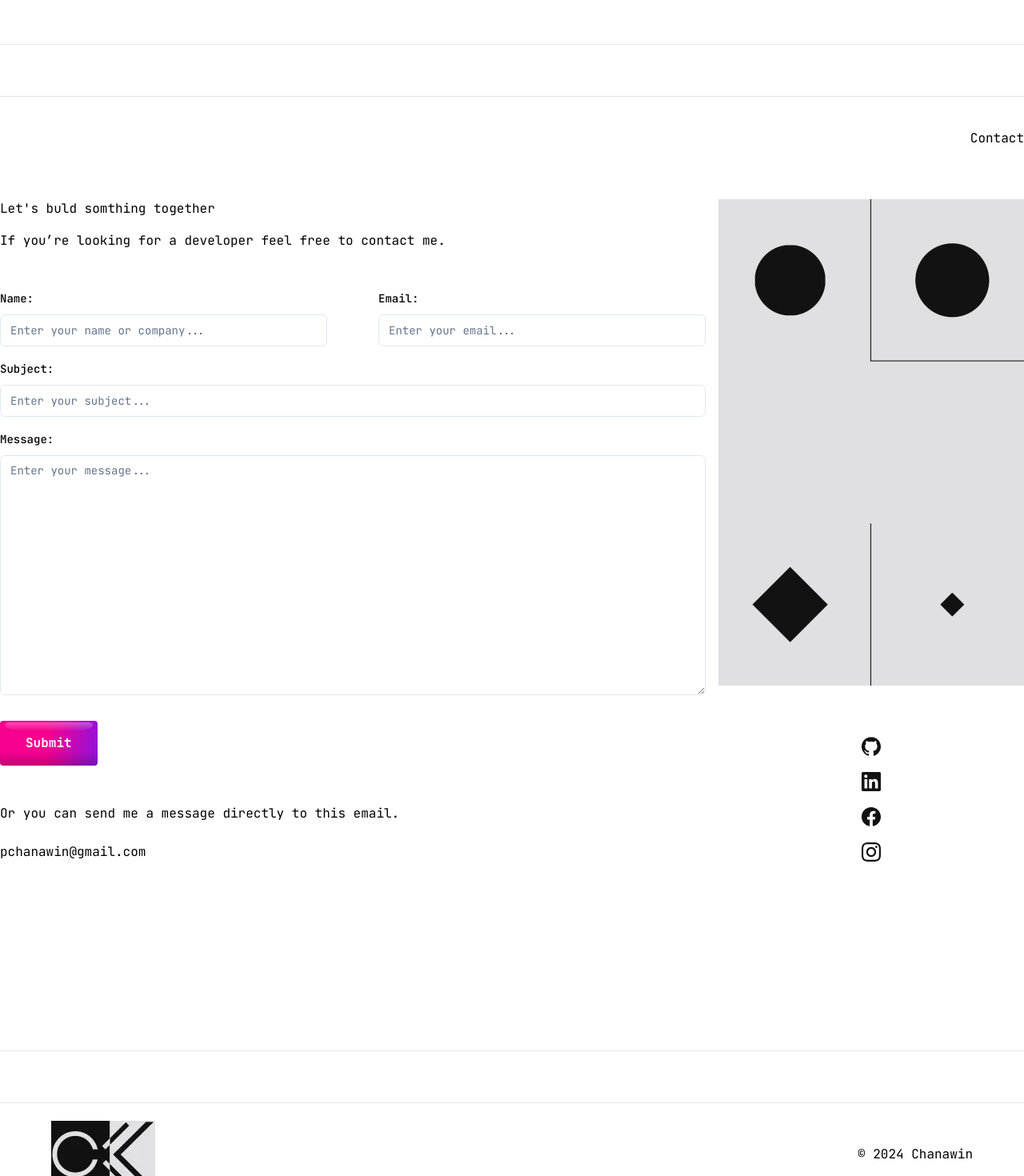
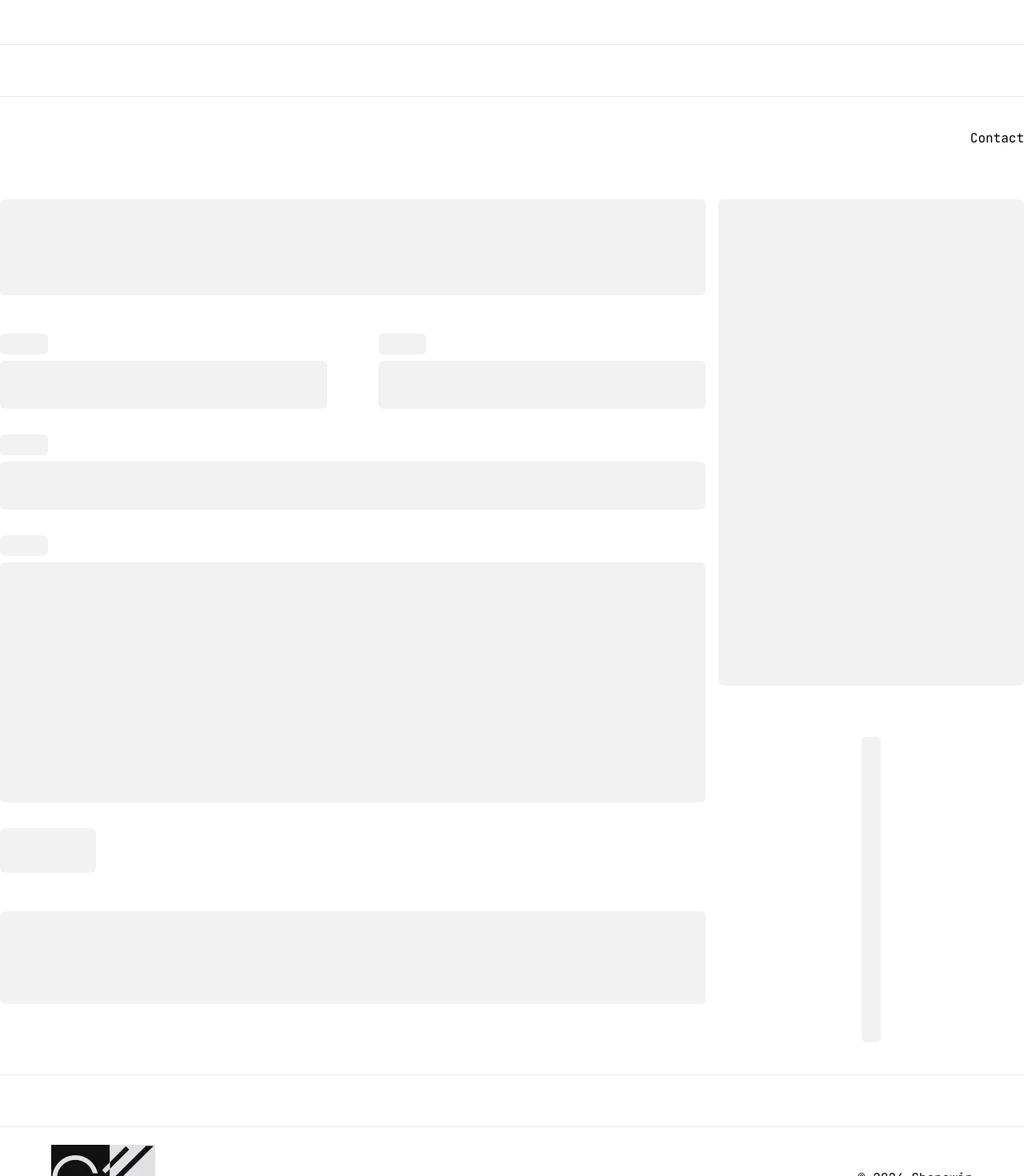
Before and after one commit to Chanawin-kmpn/portfolio-rework, a Next.js app: page / in a window 1280 px wide. Shown: the part 5440-6910 px from the top of the page at 80% size. Built offline with nearby package versions, Linux system fonts and the light colour scheme; a web font is replaced by a local one.

Commit message:
add contact loading

```diff
--- /dev/null
+++ b/components/SectionLoading/ContactLoading.tsx
@@ -0,0 +1,53 @@
+import React from 'react';
+import ContactForm from '../Form/ContactForm';
+import SocialLink from '../SocialLink';
+import { Skeleton } from '../ui/skeleton';
+
+const ContactLoading = () => {
+	return (
+		<div className="flex-column md:gap-10">
+			<hr className="invert-bg max-md:hidden" />
+			<div className="flex-column gap-4 md:gap-16">
+				<h2 className="h2-bold self-center md:self-end">Contact</h2>
+				<div className="flex-column gap-12 md:flex-row md:gap-4 ">
+					<div className="flex-column flex-1 gap-8 md:gap-12">
+						<div className="flex-column gap-6 md:gap-4">
+							<Skeleton className="h-[120px] w-full" />
+						</div>
+						<div className="flex-column gap-8">
+							<div className="flex md:gap-16">
+								<div className="flex-column flex-1 md:gap-2">
+									<Skeleton className="h-[26px] w-[60px]" />
+									<Skeleton className="h-[60px] w-full" />
+								</div>
+								<div className="flex-column flex-1 md:gap-2">
+									<Skeleton className="h-[26px] w-[60px]" />
+									<Skeleton className="h-[60px] w-full" />
+								</div>
+							</div>
+							<div className="flex-column flex-1 md:gap-2">
+								<Skeleton className="h-[26px] w-[60px]" />
+								<Skeleton className="h-[60px] w-full" />
+							</div>
+							<div className="flex-column flex-1 md:gap-2">
+								<Skeleton className="h-[26px] w-[60px]" />
+								<Skeleton className="h-[300px] w-full" />
+							</div>
+							<Skeleton className="h-[56px] w-[120px]" />
+						</div>
+						<div>
+							<Skeleton className="h-[116px] w-full" />
+						</div>
+					</div>
+					<div className="flex-column gap-16">
+						<Skeleton className="h-[608px] w-[382px]" />
+						<Skeleton className="mx-auto h-[382px] w-[24px]" />
+					</div>
+				</div>
+			</div>
+			<hr className="invert-bg max-md:hidden" />
+		</div>
+	);
+};
+
+export default ContactLoading;
--- a/components/Sections/ContactSection.tsx
+++ b/components/Sections/ContactSection.tsx
@@ -3,8 +3,11 @@ import Image from 'next/image';
 import SocialLink from '../SocialLink';
 import { useTheme } from '@/context/ThemeProvider';
 import ContactForm from '../Form/ContactForm';
+import ContactLoading from '../SectionLoading/ContactLoading';
 
 const ContactSection = () => {
+	const isLoading = true;
+	if (isLoading) return <ContactLoading />;
 	const { mode } = useTheme();
 	return (
 		<div className="flex-column md:gap-10">
```
